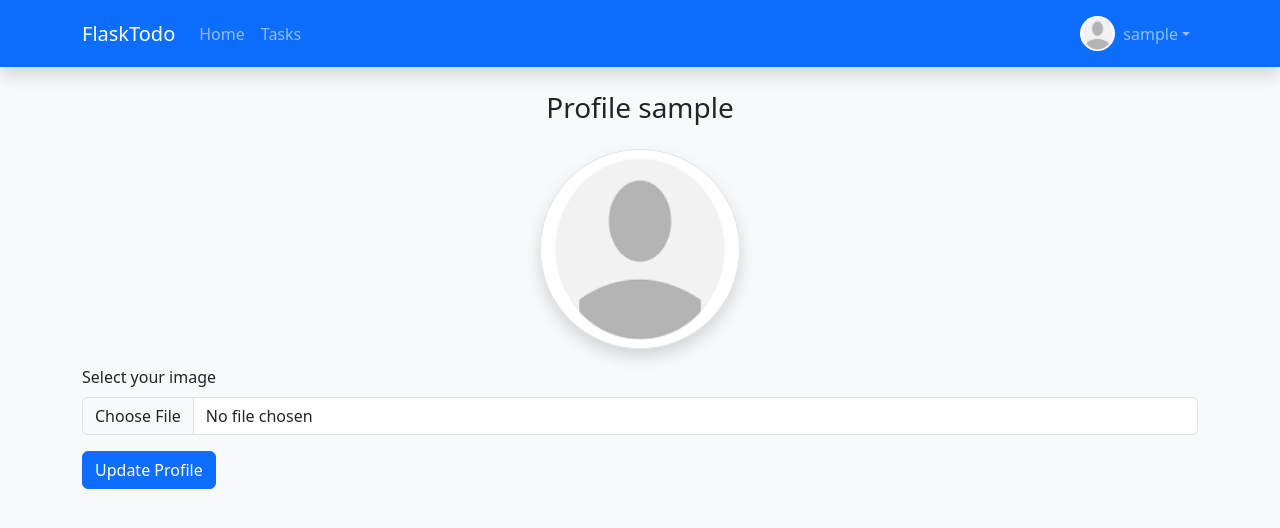
After one commit to sinamoghtaderfar/flask-todo, a Flask app: page /profile in a window 1280 px wide. The commit adds this page. Shown: the top 528 px of the page. Run offline with Flask 3, Linux system fonts and the light colour scheme; the visitor is signed in with stand-in values (Sample User, id 1); some libraries are stand-ins or nearby versions.

Commit message:
Add profile image field with upload, overwrite, delete, and default image handling

```diff
--- a/app.py
+++ b/app.py
@@ -1,13 +1,15 @@
-from flask import Flask, render_template, redirect, url_for, flash, request, abort, session
+from flask import Flask, render_template, redirect, url_for, flash, request, abort, session, jsonify
 from flask_login import LoginManager, login_user, logout_user,login_required, current_user
 from flask_bcrypt import Bcrypt
 from flask_migrate import Migrate
 from dotenv import load_dotenv
 from datetime import timedelta
+from werkzeug.utils import secure_filename
 import os
+import uuid
 
 from models import db, User, Task
-from forms import RegisterForm, LoginForm, AddTaskForm
+from forms import RegisterForm, LoginForm, AddTaskForm, UpdateProfileForm
 
 
 # --------config------------
@@ -136,6 +138,61 @@ def complete_task(task_id):
 
     return redirect(url_for("dashboard"))
 
+
+@app.route("/profile", methods=["GET", "POST"])
+@login_required
+def profile():
+    form = UpdateProfileForm(obj=current_user)
+
+    if form.validate_on_submit():
+
+        upload_folder = os.path.join(app.root_path, "static/profile_img")
+        os.makedirs(upload_folder, exist_ok=True)
+
+        if form.profile_image.data:
+            file = form.profile_image.data
+
+            upload_folder = os.path.join(app.root_path, "static/profile_img")
+            os.makedirs(upload_folder, exist_ok=True)
+
+            old_image = current_user.profile_image
+
+            if old_image and old_image != "default.png":
+                old_path = os.path.join(upload_folder, old_image)
+
+                # محافظت اضافه
+                if os.path.exists(old_path) and os.path.isfile(old_path):
+                    os.remove(old_path)
+
+            ext = os.path.splitext(secure_filename(file.filename))[1]
+            filename = f"{uuid.uuid4()}{ext}"
+
+            file.save(os.path.join(upload_folder, filename))
+            current_user.profile_image = filename
+        db.session.commit()
+        flash("Profile updated successfully!", "success")
+        return redirect(url_for("profile"))
+
+    return render_template("profile.html", form=form)
+
+
+@app.route("/profile/delete-image", methods=["POST"])
+@login_required
+def delete_profile_image():
+    upload_folder = os.path.join(app.root_path, "static/profile_img")
+
+    if current_user.profile_image != "default.png":
+        old_path = os.path.join(upload_folder, current_user.profile_image)
+
+        if os.path.exists(old_path):
+            os.remove(old_path)
+
+        current_user.profile_image = "default.png"
+        db.session.commit()
+
+    return jsonify({"success": True})
+
+
 @app.route("/logout")
 @login_required
 def logout():
--- a/forms.py
+++ b/forms.py
@@ -1,7 +1,7 @@
 from flask_wtf import FlaskForm
-from wtforms import StringField, PasswordField, SubmitField, BooleanField, TextAreaField
+from wtforms import FileField, StringField, PasswordField, SubmitField, BooleanField, TextAreaField
 from wtforms.validators import DataRequired, Length, Email, EqualTo
-
+from flask_wtf.file import FileAllowed
 
 class RegisterForm(FlaskForm):
 
@@ -22,5 +22,10 @@ class LoginForm(FlaskForm):
 
 class AddTaskForm(FlaskForm):
     title = StringField("Title", validators=[DataRequired()])
-    description = TextAreaField("Description")  # توضیحات
+    description = TextAreaField("Description")
     submit = SubmitField("Add Task")
+
+class UpdateProfileForm(FlaskForm):
+    #username = StringField("Username", validators=[DataRequired()])
+    profile_image = FileField("Profile Image", validators=[FileAllowed(['jpg','png','jpeg'])])
+    submit = SubmitField("Update Profile")
--- a/models.py
+++ b/models.py
@@ -10,6 +10,7 @@ class User(db.Model, UserMixin):
     username = db.Column(db.String(100), unique=True, nullable=False)
     email = db.Column(db.String(100), unique=True, nullable=False)
     password = db.Column(db.String(200), nullable=False)
+    profile_image = db.Column(db.String(200), nullable=True, default='default.png')
 
     tasks = db.relationship("Task", backref="owner", lazy=True)
 
--- /dev/null
+++ b/static/js/profile.js
@@ -0,0 +1,24 @@
+document.addEventListener("DOMContentLoaded", function () {
+    const deleteBtn = document.getElementById("deleteProfileImage");
+    const preview = document.getElementById("preview");
+
+    if (!deleteBtn) return;
+
+    deleteBtn.addEventListener("click", function () {
+        if (!confirm("Are you sure you want to remove your profile image?")) return;
+
+        fetch("/profile/delete-image", {
+            method: "POST",
+            headers: {
+                "X-Requested-With": "XMLHttpRequest"
+            }
+        })
+        .then(res => res.json())
+        .then(data => {
+            if (data.success) {
+                preview.src = "/static/profile_img/default.png";
+                deleteBtn.remove();
+            }
+        });
+    });
+});
--- a/templates/base.html
+++ b/templates/base.html
@@ -15,5 +15,13 @@
 
 <!-- Bootstrap JS CDN -->
 <script src="https://cdn.jsdelivr.net/npm/bootstrap@5.3.2/dist/js/bootstrap.bundle.min.js"></script>
+<!-- font-awesome CDN -->
+<link rel="stylesheet" href="https://cdnjs.cloudflare.com/ajax/libs/font-awesome/7.0.1/css/all.min.css" integrity="sha512-2SwdPD6INVrV/lHTZbO2nodKhrnDdJK9/kg2XD1r9uGqPo1cUbujc+IYdlYdEErWNu69gVcYgdxlmVmzTWnetw==" crossorigin="anonymous" referrerpolicy="no-referrer" />
+
+
+
+
+
+<script src="{{ url_for('static', filename='js/profile.js') }}"></script>
 </body>
 </html>
--- a/templates/navbar.html
+++ b/templates/navbar.html
@@ -15,15 +15,23 @@
         <li class="nav-item">
           <a class="nav-link" href="#">Tasks</a>
         </li>
-        <li class="nav-item">
-          <a class="nav-link" href="#">Profile</a>
-        </li>
       </ul>
 
       <ul class="navbar-nav ms-auto">
         {% if current_user.is_authenticated %}
-        <li class="nav-item">
-          <a class="nav-link" href="{{ url_for('logout') }}">Logout {{current_user.username}}</a>
+        <li class="nav-item dropdown">
+          <a class="nav-link dropdown-toggle d-flex align-items-center" href="#" id="profileDropdown" role="button"
+             data-bs-toggle="dropdown" aria-expanded="false">
+            <img src="{{ url_for('static', filename='profile_img/' ~ current_user.profile_image) }}"
+                 alt="Profile" class="rounded-circle" width="35" height="35">
+            <span class="ms-2">{{ current_user.username }}</span>
+          </a>
+          <ul class="dropdown-menu dropdown-menu-end" aria-labelledby="profileDropdown">
+            <li><a class="dropdown-item" href="{{ url_for('profile') }}">Profile</a></li>
+            <li><a class="dropdown-item" href="{{ url_for('dashboard') }}">Dashboard</a></li>
+            <li><hr class="dropdown-divider"></li>
+            <li><a class="dropdown-item text-danger" href="{{ url_for('logout') }}">Logout</a></li>
+          </ul>
         </li>
         {% else %}
         <li class="nav-item">
--- /dev/null
+++ b/templates/profile.html
@@ -0,0 +1,41 @@
+{% extends "base.html" %}
+{% block title %}Profile{% endblock %}
+
+{% block content %}
+<div class="container mt-4">
+    <h3 class="text-center mb-4">
+        Profile {{ current_user.username }}
+    </h3>
+
+    <form method="POST" enctype="multipart/form-data" id="profileForm">
+        {{ form.hidden_tag() }}
+
+        <!-- Profile Image -->
+        <div class="mb-3 text-center position-relative">
+            <img id="preview"
+                 src="{{ url_for('static', filename='profile_img/' ~ current_user.profile_image) }}"
+                 alt="Profile"
+                 class="rounded-circle border shadow"
+                 width="200"
+                 height="200">
+
+            {% if current_user.profile_image != "default.png" %}
+            <button type="button"
+                    class="btn btn-danger btn-sm position-absolute top-0 end-50 translate-middle-x"
+                    id="deleteProfileImage"
+                    title="Remove profile image">
+                <i class="fas fa-trash"></i>
+            </button>
+            {% endif %}
+        </div>
+
+        <!-- Upload -->
+        <div class="mb-3">
+            <label class="form-label">Select your image</label>
+            {{ form.profile_image(class="form-control") }}
+        </div>
+
+        {{ form.submit(class="btn btn-primary ") }}
+    </form>
+</div>
+{% endblock %}
```
Also changed, not shown: config.py (+11 -0 lines), static/profile_img/default.png (added).
